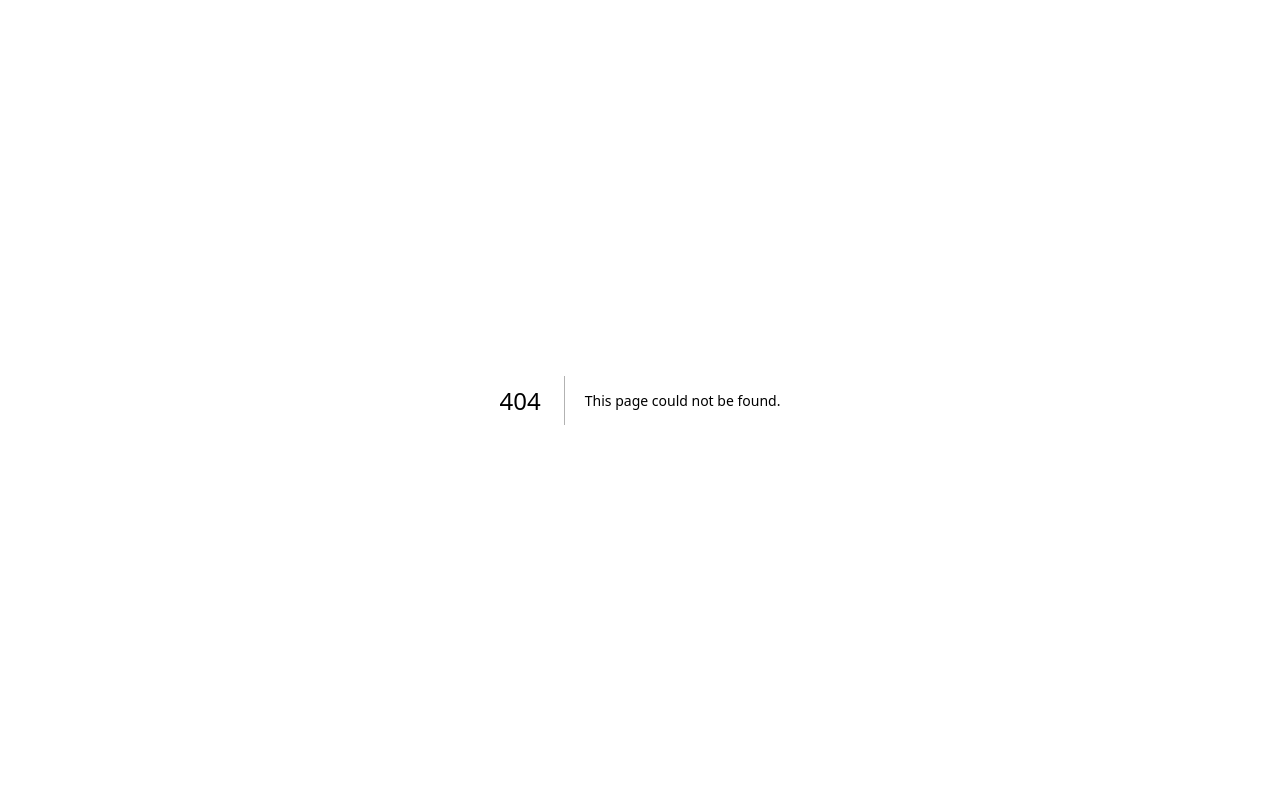
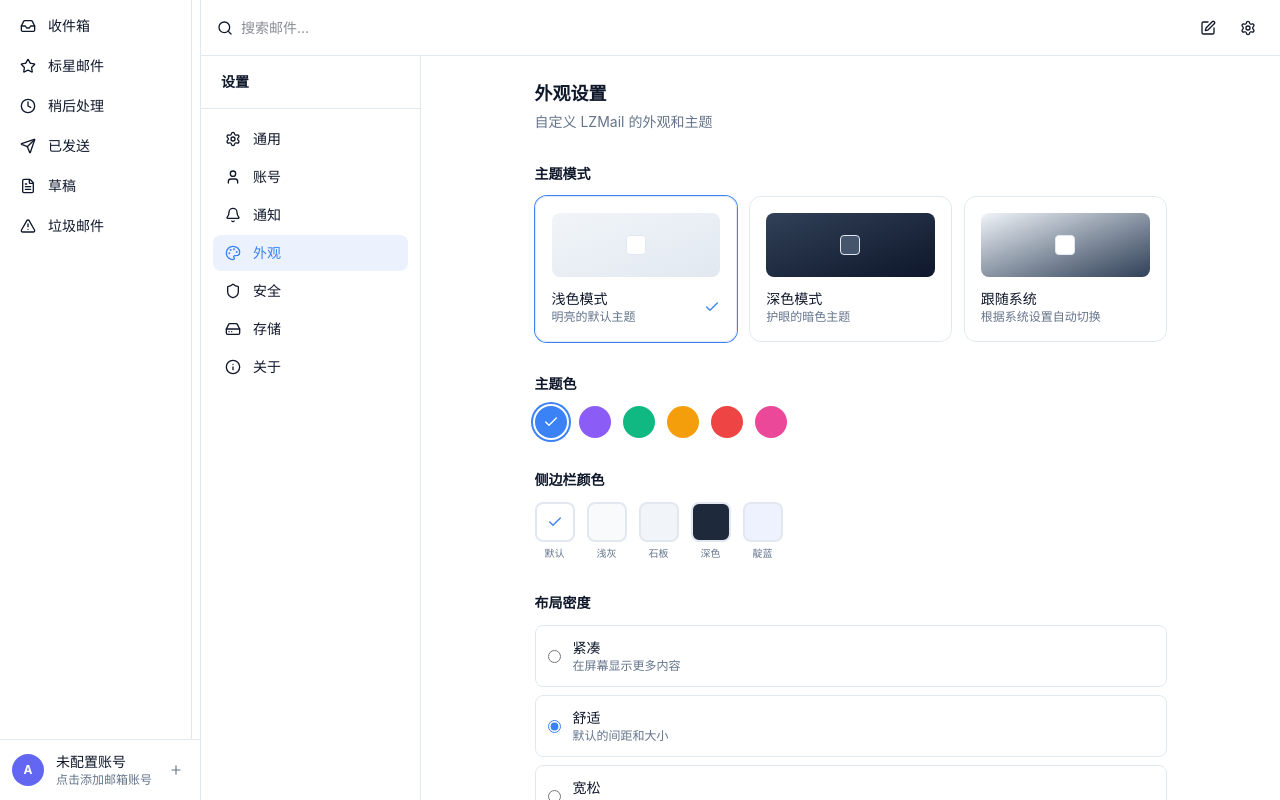
Before and after one commit to sikenali/lzmail, a Next.js app in the folder frontend/: page /settings/appearance in a window 1280 px wide. Before the commit this address had no page. Built offline with nearby package versions, Linux system fonts and the light colour scheme; no server answers.

Commit message:
feat: add appearance settings page

```diff
--- /dev/null
+++ b/frontend/src/app/settings/appearance/page.tsx
@@ -0,0 +1,116 @@
+'use client'
+import { Check } from 'lucide-react'
+import { useSettings } from '@/hooks/useSettings'
+
+const themes = [
+  { name: '浅色模式', desc: '明亮的默认主题', id: 'light', prev: 'from-slate-100 to-slate-200' },
+  { name: '深色模式', desc: '护眼的暗色主题', id: 'dark', prev: 'from-slate-700 to-slate-900' },
+  { name: '跟随系统', desc: '根据系统设置自动切换', id: 'system', prev: 'from-slate-100 to-slate-700' },
+]
+
+const accentColors = [
+  { name: '蓝色', value: '#3b82f6' },
+  { name: '紫色', value: '#8b5cf6' },
+  { name: '绿色', value: '#10b981' },
+  { name: '橙色', value: '#f59e0b' },
+  { name: '红色', value: '#ef4444' },
+  { name: '粉色', value: '#ec4899' },
+]
+
+const sidebarColors = [
+  { name: '默认', value: '#ffffff' },
+  { name: '浅灰', value: '#f8fafc' },
+  { name: '石板', value: '#f1f5f9' },
+  { name: '深色', value: '#1e293b' },
+  { name: '靛蓝', value: '#eef2ff' },
+]
+
+export default function AppearanceSettings() {
+  const { settings, setSetting, loading } = useSettings()
+
+  if (loading) return null
+
+  return (
+    <div className="max-w-[680px] mx-auto p-6 space-y-8">
+      <div>
+        <h2 className="text-lg font-semibold mb-1">外观设置</h2>
+        <p className="text-sm text-[var(--muted-foreground)]">自定义 LZMail 的外观和主题</p>
+      </div>
+
+      <div>
+        <h3 className="text-sm font-semibold mb-3">主题模式</h3>
+        <div className="grid grid-cols-3 gap-3">
+          {themes.map((t) => (
+            <div key={t.id} onClick={() => setSetting('theme', t.id)}
+              className={`p-4 rounded-xl border cursor-pointer transition-all ${settings.theme === t.id ? 'border-[var(--primary)] ring-1 ring-[var(--primary)]' : 'hover:border-[var(--primary)]'}`}>
+              <div className={`h-16 rounded-lg mb-3 bg-gradient-to-br ${t.prev} flex items-center justify-center`}>
+                {t.id === 'dark' ? (
+                  <div className="w-5 h-5 rounded bg-slate-600 border border-slate-500" />
+                ) : (
+                  <div className="w-5 h-5 rounded bg-white border border-slate-200" />
+                )}
+              </div>
+              <div className="flex items-center justify-between">
+                <div>
+                  <div className="text-sm font-medium">{t.name}</div>
+                  <div className="text-xs text-[var(--muted-foreground)]">{t.desc}</div>
+                </div>
+                {settings.theme === t.id && <Check className="w-4 h-4 text-[var(--primary)]" />}
+              </div>
+            </div>
+          ))}
+        </div>
+      </div>
+
+      <div>
+        <h3 className="text-sm font-semibold mb-3">主题色</h3>
+        <div className="flex gap-3">
+          {accentColors.map((c) => (
+            <button key={c.value} title={c.name} onClick={() => setSetting('accent_color', c.value)}
+              className={`w-8 h-8 rounded-full flex items-center justify-center ${settings.accent_color === c.value ? 'ring-2 ring-offset-2 ring-[var(--primary)]' : ''}`}
+              style={{ backgroundColor: c.value }}>
+              {settings.accent_color === c.value && <Check className="w-4 h-4 text-white" />}
+            </button>
+          ))}
+        </div>
+      </div>
+
+      <div>
+        <h3 className="text-sm font-semibold mb-3">侧边栏颜色</h3>
+        <div className="flex gap-3">
+          {sidebarColors.map((c) => (
+            <div key={c.value} className="text-center">
+              <button title={c.name} onClick={() => setSetting('sidebar_color', c.value)}
+                className={`w-10 h-10 rounded-lg border-2 flex items-center justify-center ${settings.sidebar_color === c.value ? 'border-[var(--primary)]' : 'border-transparent hover:border-[var(--border)]'}`}
+                style={{ backgroundColor: c.value }}>
+                {settings.sidebar_color === c.value && <Check className="w-4 h-4 text-[var(--primary)]" />}
+              </button>
+              <div className="text-[10px] text-[var(--muted-foreground)] mt-1">{c.name}</div>
+            </div>
+          ))}
+        </div>
+      </div>
+
+      <div>
+        <h3 className="text-sm font-semibold mb-3">布局密度</h3>
+        <div className="space-y-2">
+          {[
+            { label: '紧凑', desc: '在屏幕显示更多内容', id: 'compact' },
+            { label: '舒适', desc: '默认的间距和大小', id: 'comfortable' },
+            { label: '宽松', desc: '宽敞的阅读体验', id: 'spacious' },
+          ].map((item) => (
+            <label key={item.id} className="flex items-center gap-3 p-3 rounded-lg border cursor-pointer hover:bg-[var(--accent)]">
+              <input type="radio" name="density" checked={settings.layout_density === item.id}
+                onChange={() => setSetting('layout_density', item.id)}
+                className="accent-[var(--primary)]" />
+              <div>
+                <div className="text-sm font-medium">{item.label}</div>
+                <div className="text-xs text-[var(--muted-foreground)]">{item.desc}</div>
+              </div>
+            </label>
+          ))}
+        </div>
+      </div>
+    </div>
+  )
+}
```
